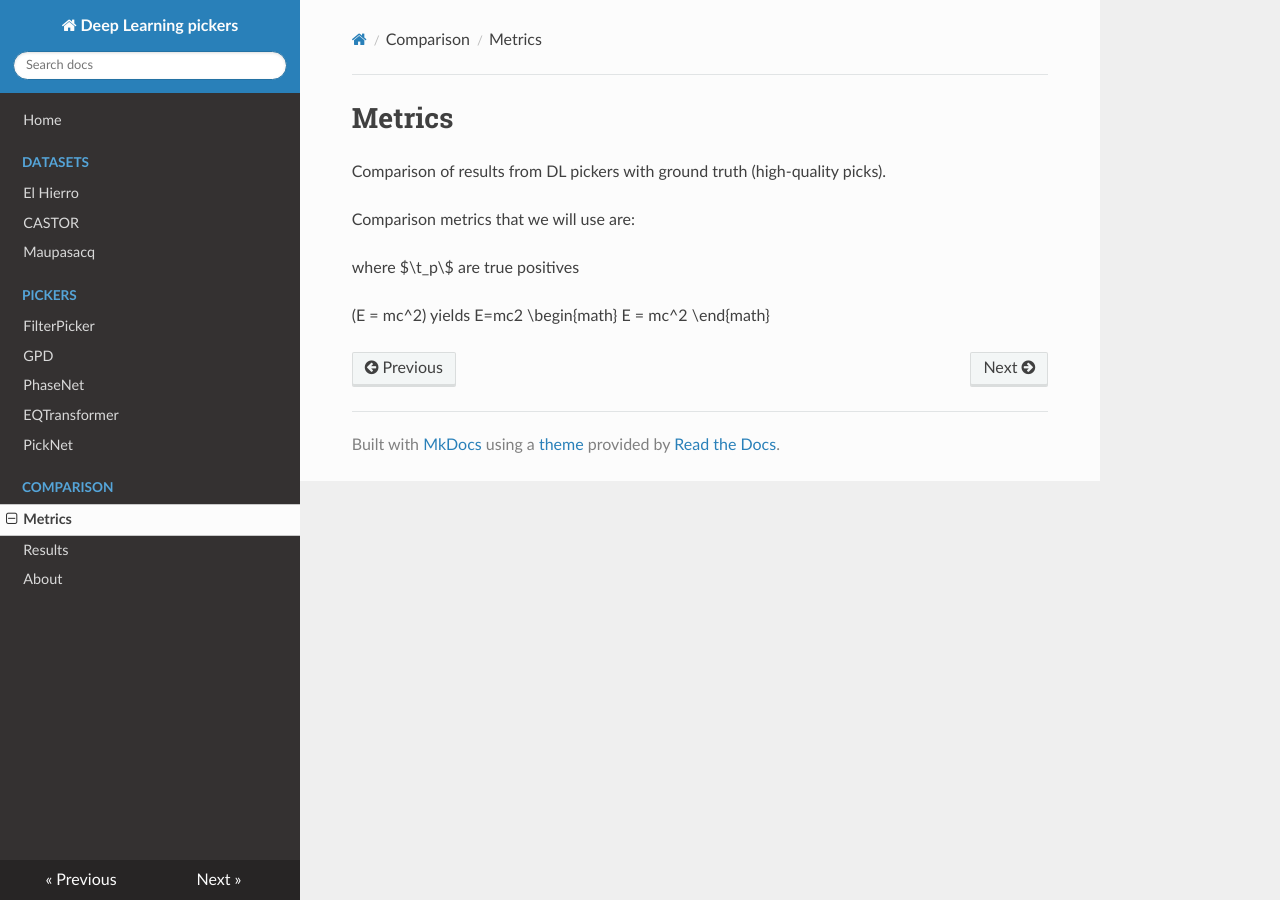
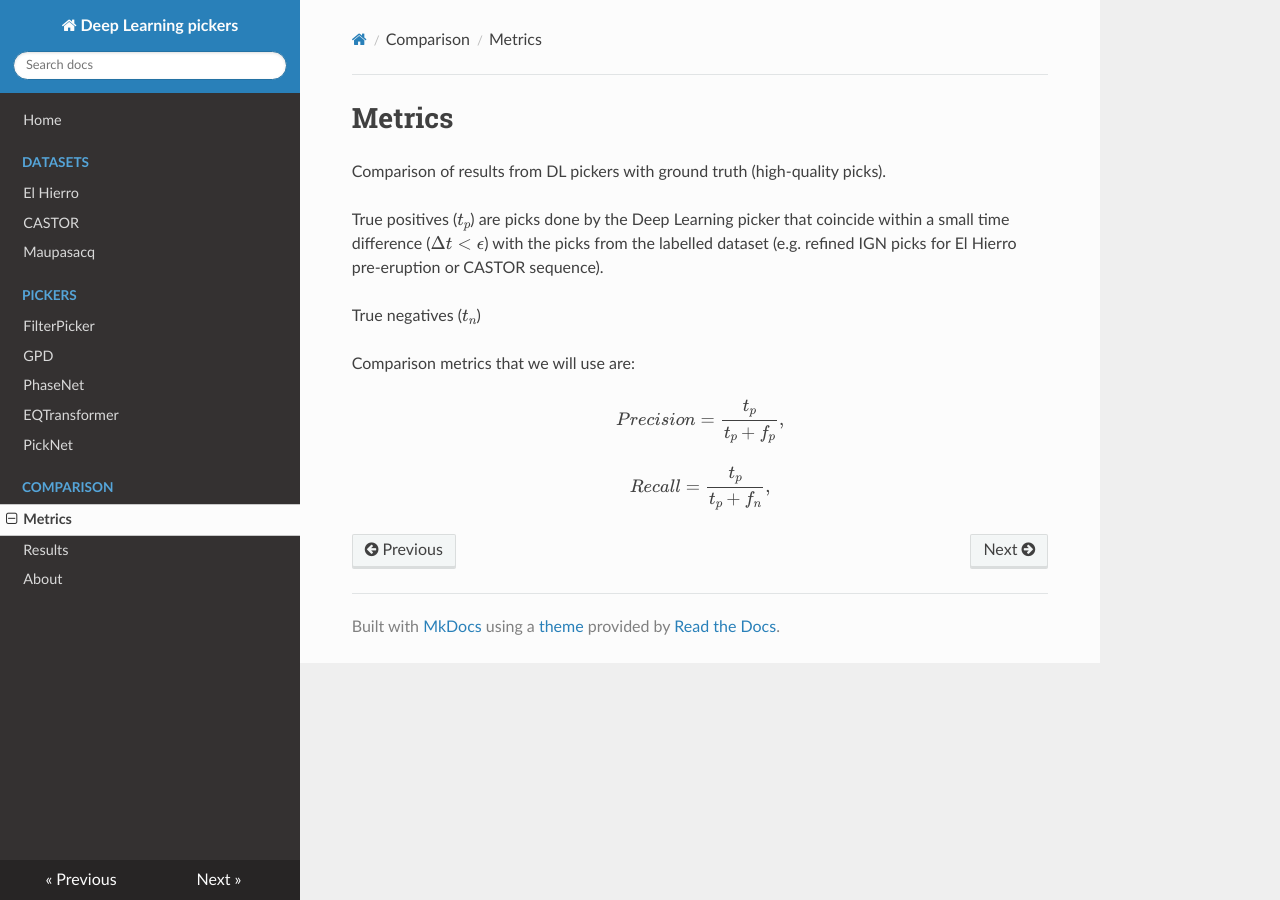
Before and after one commit to avillasenorh/DLPickersDoc, an MkDocs documentation site: the page built from docs/metrics.md, in a window 1280 px wide. Built offline with MkDocs 1.6.1, drawn with Linux system fonts in a browser that asks for light colours; nearby versions of some CDN libraries; formulas are drawn with MathJax 3.

Commit message:
Added math symbols

```diff
--- a/docs/metrics.md
+++ b/docs/metrics.md
@@ -2,12 +2,21 @@
 
 Comparison of results from DL pickers with ground truth (high-quality picks).
 
+True positives (\(t_p\)) are picks done by the Deep Learning picker that coincide
+within a small time difference (\(\Delta t < \epsilon\)) with the picks from the
+labelled dataset (e.g. refined IGN picks for El Hierro pre-eruption or CASTOR
+sequence).
+
+True negatives (\(t_n\))
+
 Comparison metrics that we will use are:
 
+$$ Precision = { t_p \over {t_p + f_p} } ,$$
 
-where $\t_p\$ are true positives
+$$ Recall = { t_p \over {t_p + f_n} } ,$$
 
-\(E = mc^2\) yields E=mc2
-\begin{math}
-E = mc^2
-\end{math}
+<!--
+$$ F_1 = { 2 \times {{Precision \times Recall} \over {Precision + Recall}} } $$
+
+where \(t_p\) are true positives, \(f_p\) are false positives, and \(f_n\) are false negatives.
+-->
--- a/mkdocs.yml
+++ b/mkdocs.yml
@@ -17,4 +17,10 @@ nav:
         - Results: 'results.md'
     - About: 'about.md'
 
+extra_javascript:
+    - https://cdnjs.cloudflare.com/ajax/libs/mathjax/2.7.0/MathJax.js?config=TeX-AMS-MML_HTMLorMML
+
+markdown_extensions:
+    - mdx_math
+
 theme: readthedocs
```
Also changed, not shown: 1 other file.
